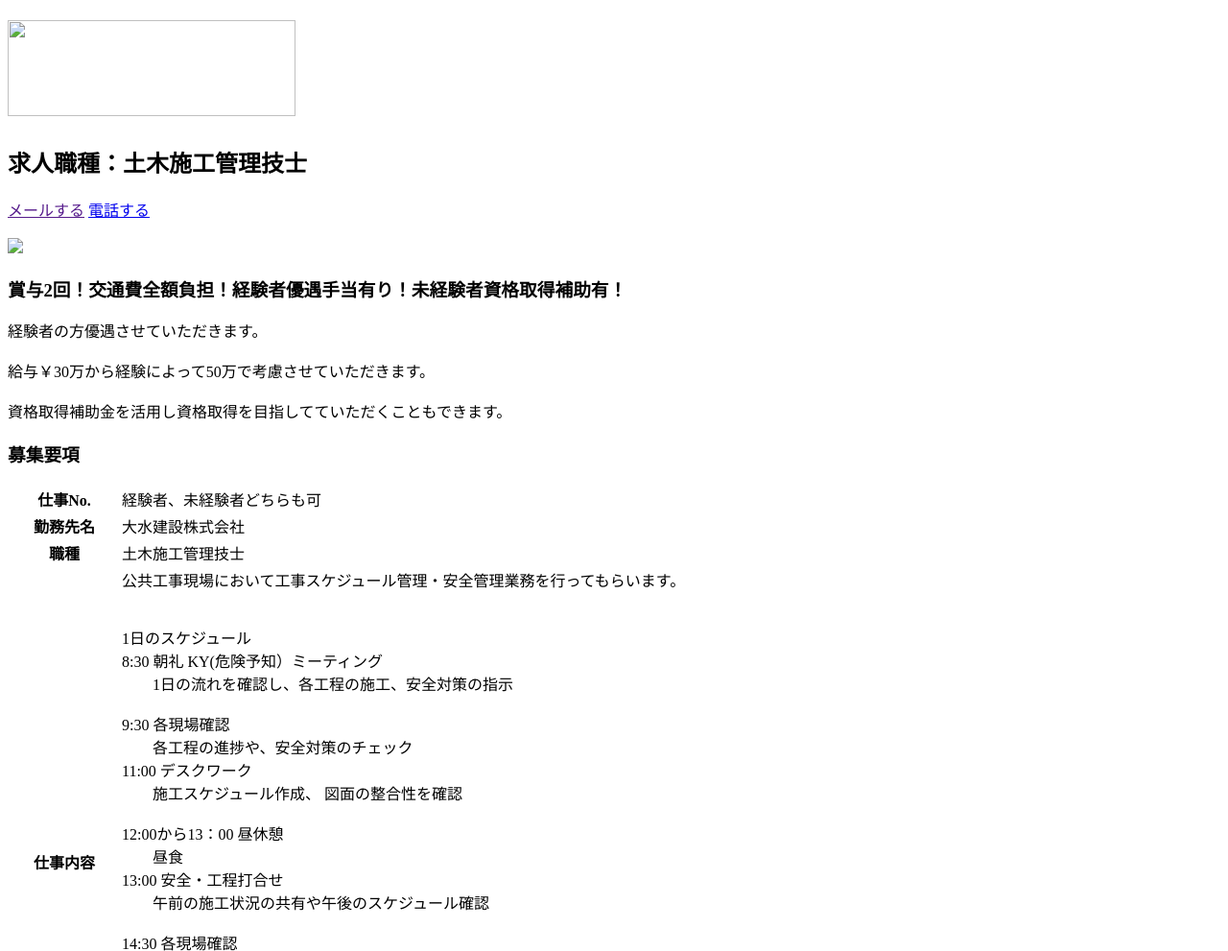
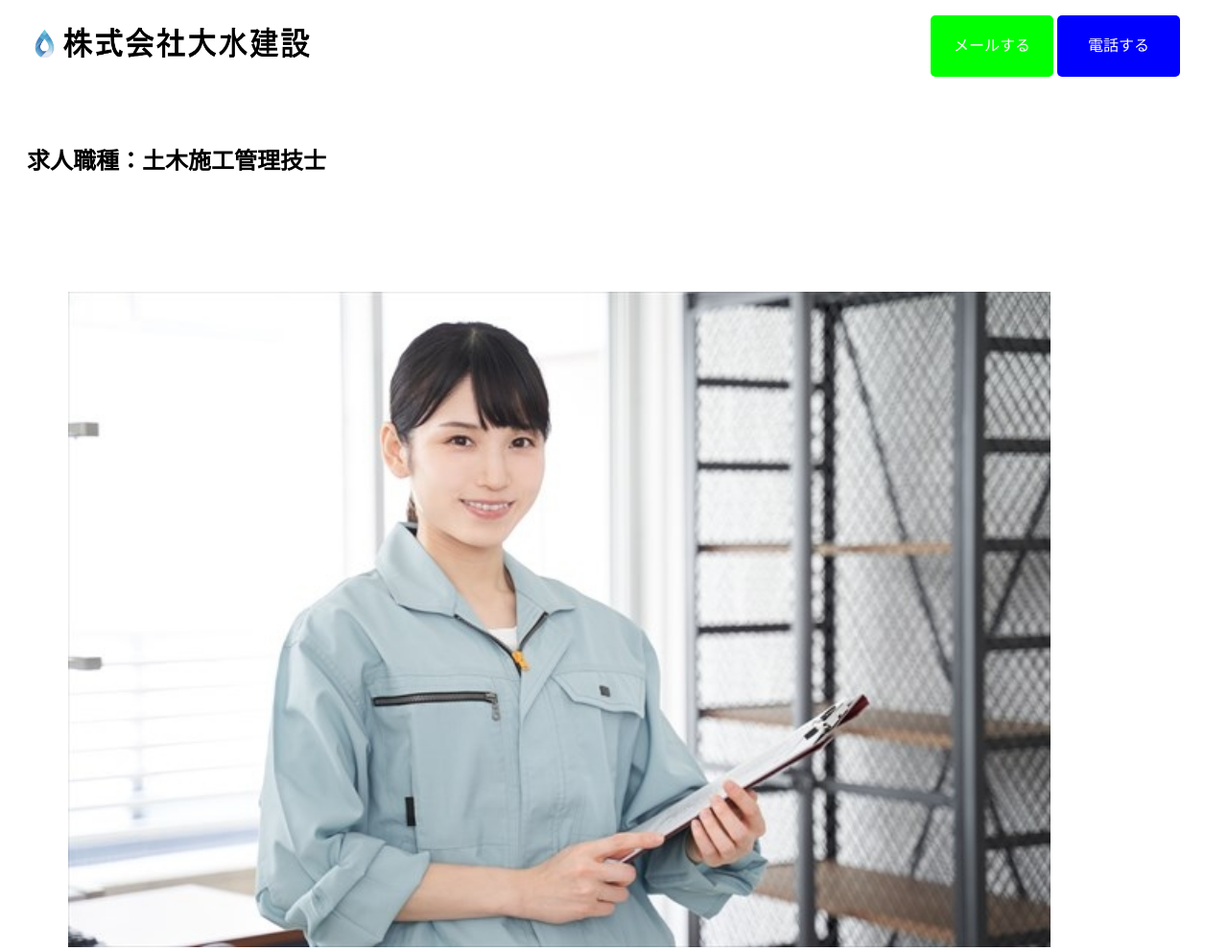
Before and after one commit to ziyuuzinn/oomizu_recruit, a plain HTML site: page index.html in a window 1280 px wide. Shown: the top 991 px of the page at 96% size. Drawn offline with Linux system fonts and the light colour scheme.

Commit message:
Update index.html

```diff
--- a/index.html
+++ b/index.html
@@ -4,7 +4,7 @@
 
     <meta chareset="utf-8">
       <title>田村のポートフォリオサイト</title>
-      <link rel="stylesheet" href="css/styles oomizu_recruit.css">
+      <link rel="stylesheet" href="https://ziyuuzinn.github.io/oomizu_recruit/styles.css">
 
   </head>
 
@@ -12,7 +12,7 @@
     <header>
       <h1 class="ヘッダーロゴ">
         <a href="大水建設.html">
-          <img src="../img/oomizu.i/2大水建設ロゴ.png"  alt="" width="300" height="100" >
+          <img src="https://ziyuuzinn.github.io/oomizu_recruit/2大水建設ロゴ.png"  alt="" width="300" height="100" >
         </a>
       </h1>
 
@@ -48,7 +48,7 @@
 
 <!--recruit_top_photo-->
 <br>
-<img  src="../img/oomizu.i/oomizu_r_heder_1.jpg"ait="" class="oomizu_recruit_header_photo_1"
+<img  src="https://ziyuuzinn.github.io/oomizu_recruit/oomizu_r_heder_1.jpg"ait="" class="oomizu_recruit_header_photo_1"
 >
 
 </header>
```
